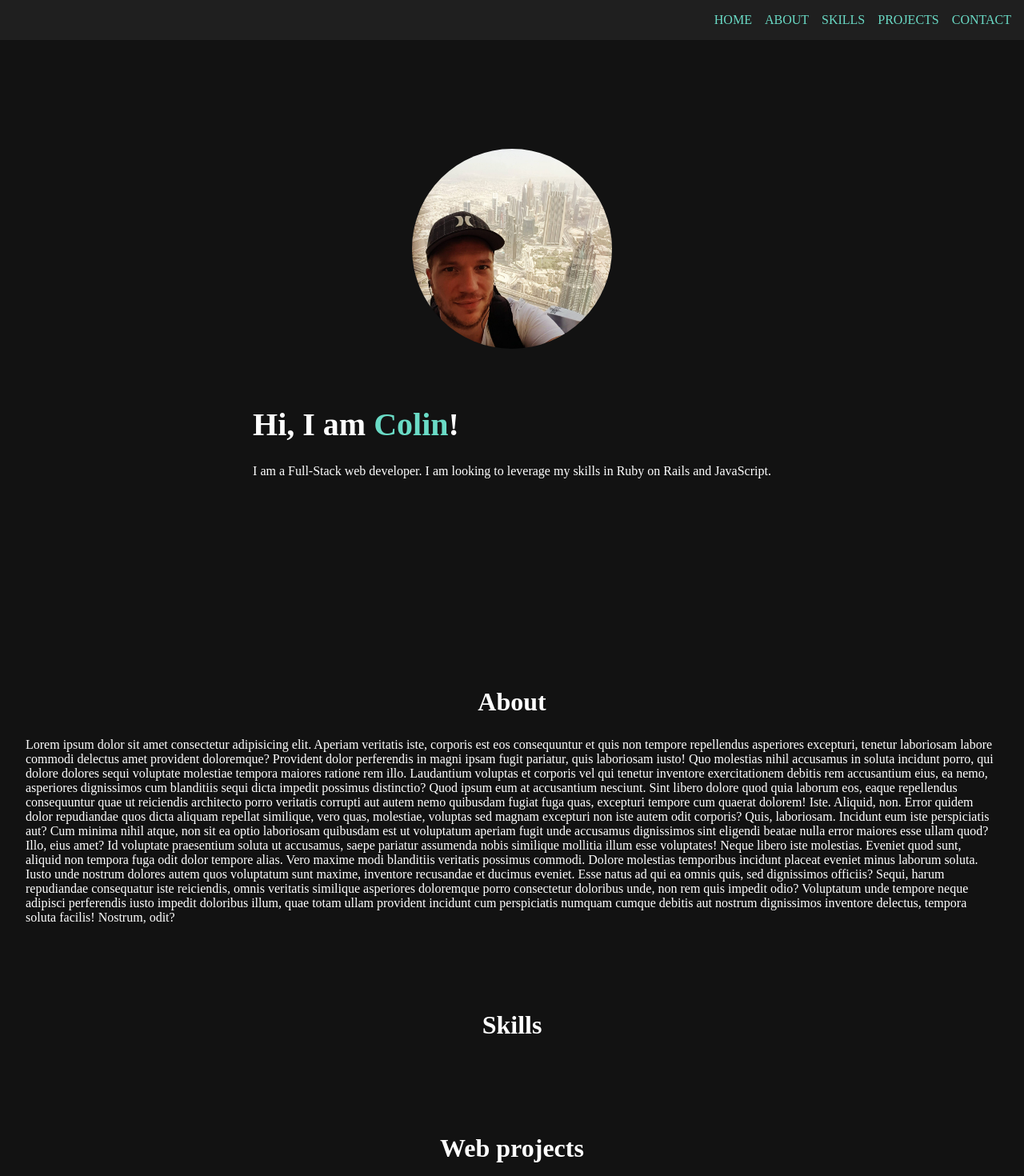
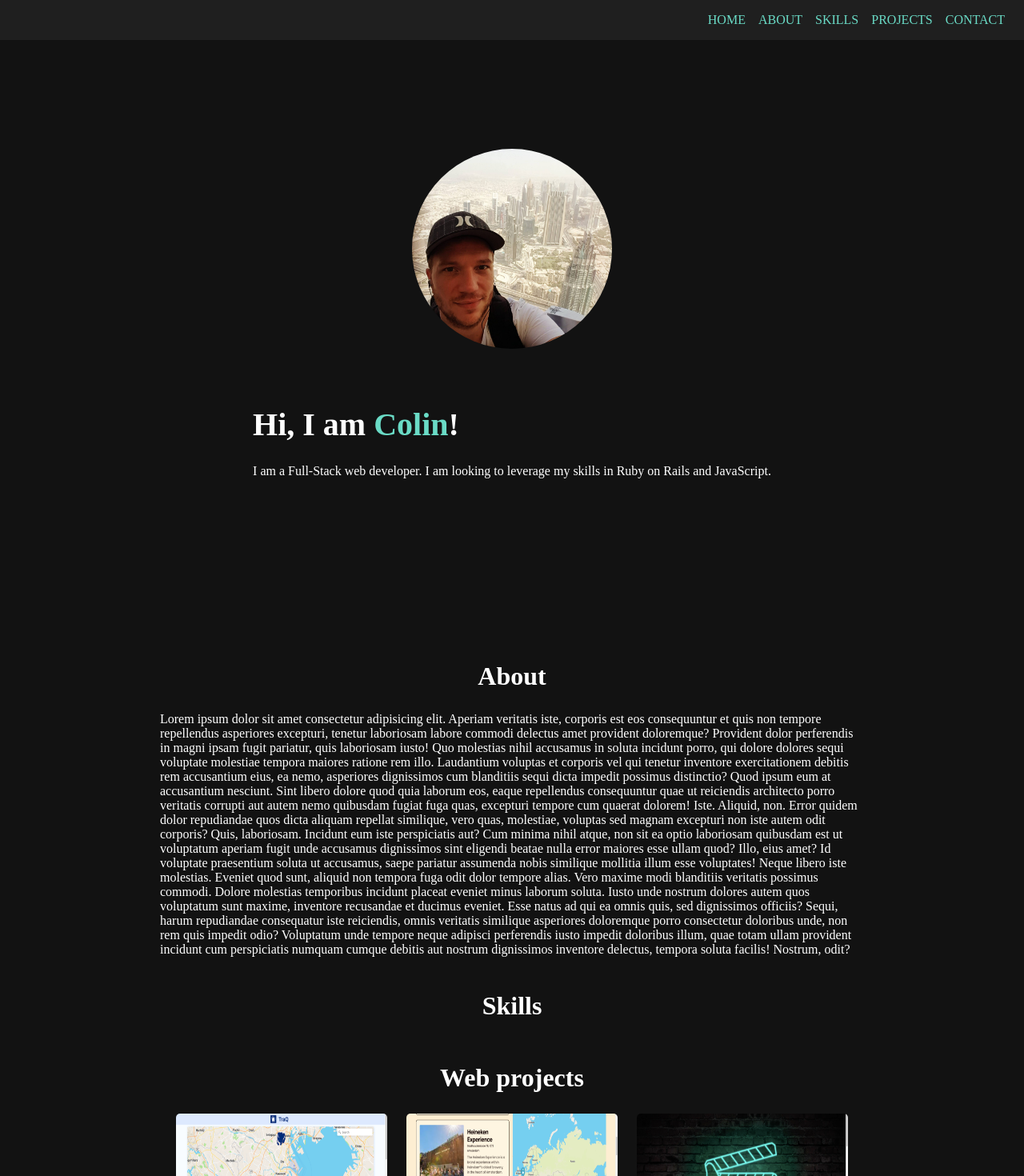
Before and after one commit to ColinBertin/portfolio, a React (Create React App) app: page / in a window 1280 px wide. Shown: the top 1470 px of the page at 80% size. Built offline with nearby package versions, Linux system fonts and the light colour scheme.

Commit message:
color & hover

```diff
--- a/src/App.scss
+++ b/src/App.scss
@@ -13,19 +13,17 @@ h2 {
   background-color: #121212;
   // border-radius: 10px;
   // margin: 16px 0;
-  padding: 32px;
+  padding: 0 20px;
 }
 
 // @media (min-width: 540px) {
 //   .projects, .about, .skills, .contact {
-//     // margin: 24px 0;
-//     // width: 85vw;
+//     padding: 0 80px;
 //   }
 // }
 
-// @media (min-width: 720px) {
-//   .projects, .about, .skills, .contact {
-//     // margin: 32px 0;
-//     // width: 75vw;
-//   }
-// }
+@media (min-width: 965px) {
+  .projects, .about, .skills, .contact {
+    padding: 0 200px;
+  }
+}
--- a/src/components/navbar/Navbar.scss
+++ b/src/components/navbar/Navbar.scss
@@ -50,12 +50,21 @@ li {
   margin-bottom: 36px;
 }
 
+.mobile-list-active li:hover {
+  color: #54aa9a;
+}
+
 .desktop-list {
   margin: 0;
   display: flex;
-  margin-right: 16px;
+  margin-right: 24px;
   list-style: none;
   display: none;
+  cursor: pointer;
+}
+
+.desktop-list li:hover {
+  color: #54aa9a;
 }
 
 .desktop-list li {
```
